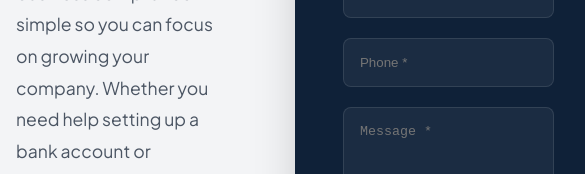
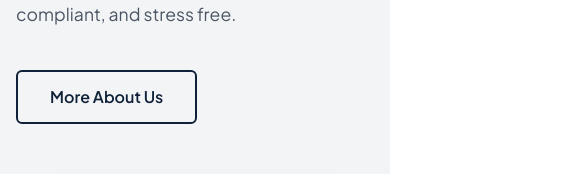
Before and after one commit to farsee582-hash/Synergy-test, a Next.js app: page / in a window 390 px wide. Shown: the part 3103-3277 px from the top of the page, 585 px wide, since content can reach past the window. Built offline with nearby package versions, Linux system fonts and the light colour scheme; no server answers; the database is empty.

Commit message:
Make About section form responsive on mobile (home page)

```diff
--- a/src/app/(public)/page.tsx
+++ b/src/app/(public)/page.tsx
@@ -93,8 +93,8 @@ export default async function Home() {
 
       {/* About Snippet */}
       <section style={{ padding: "6rem 0", backgroundColor: "var(--bg-light)" }}>
-        <div className="container" style={{ display: "grid", gridTemplateColumns: "1fr 1fr", gap: "5rem", alignItems: "center" }}>
-          <div>
+        <div className="container about-grid">
+          <div className="about-content">
             <h4 style={{ color: "var(--primary-green-dark)", fontWeight: "bold", marginBottom: "1rem", letterSpacing: "0.05em", textTransform: "uppercase", fontSize: "0.9rem" }}>About Synergy Hub</h4>
             <h2 style={{ fontSize: "2.75rem", fontWeight: "800", marginBottom: "1.5rem", lineHeight: "1.2", color: "var(--primary-navy)" }}>
               {content.home_about_title || "Banking Made Simple. Business Made Possible."}
@@ -102,7 +102,7 @@ export default async function Home() {
             <div style={{ color: "#4b5563", marginBottom: "2.5rem", whiteSpace: "pre-line", fontSize: "1.1rem", lineHeight: "1.8" }}>
               {content.home_about_text || "At Synergy Hub, we make banking and business compliance simple so you can focus on growing your company. Whether you need help setting up a bank account or managing your business finances, we're here to make every process seamless, compliant, and stress free."}
             </div>
-            <Link href="/about" className="btn btn-outline" style={{ color: "var(--primary-navy)", border: "2px solid var(--primary-navy)", padding: "0.75rem 2rem", borderRadius: "6px" }}>
+            <Link href="/about" className="btn btn-outline" style={{ display: "inline-block", color: "var(--primary-navy)", border: "2px solid var(--primary-navy)", padding: "0.75rem 2rem", borderRadius: "6px", textDecoration: "none", fontWeight: "600" }}>
               More About Us
             </Link>
           </div>
@@ -120,6 +120,21 @@ export default async function Home() {
             </form>
           </div>
         </div>
+
+        <style jsx>{`
+          .about-grid {
+            display: grid;
+            grid-template-columns: 1fr;
+            gap: 4rem;
+            align-items: center;
+          }
+          @media (min-width: 1024px) {
+            .about-grid {
+              grid-template-columns: 1fr 1fr;
+              gap: 5rem;
+            }
+          }
+        `}</style>
       </section>
       <Testimonials testimonials={testimonials} />
       <FAQ faqs={faqs} />
```
Also changed, not shown: 1 other file (tests, documents, lock files or other folders).
